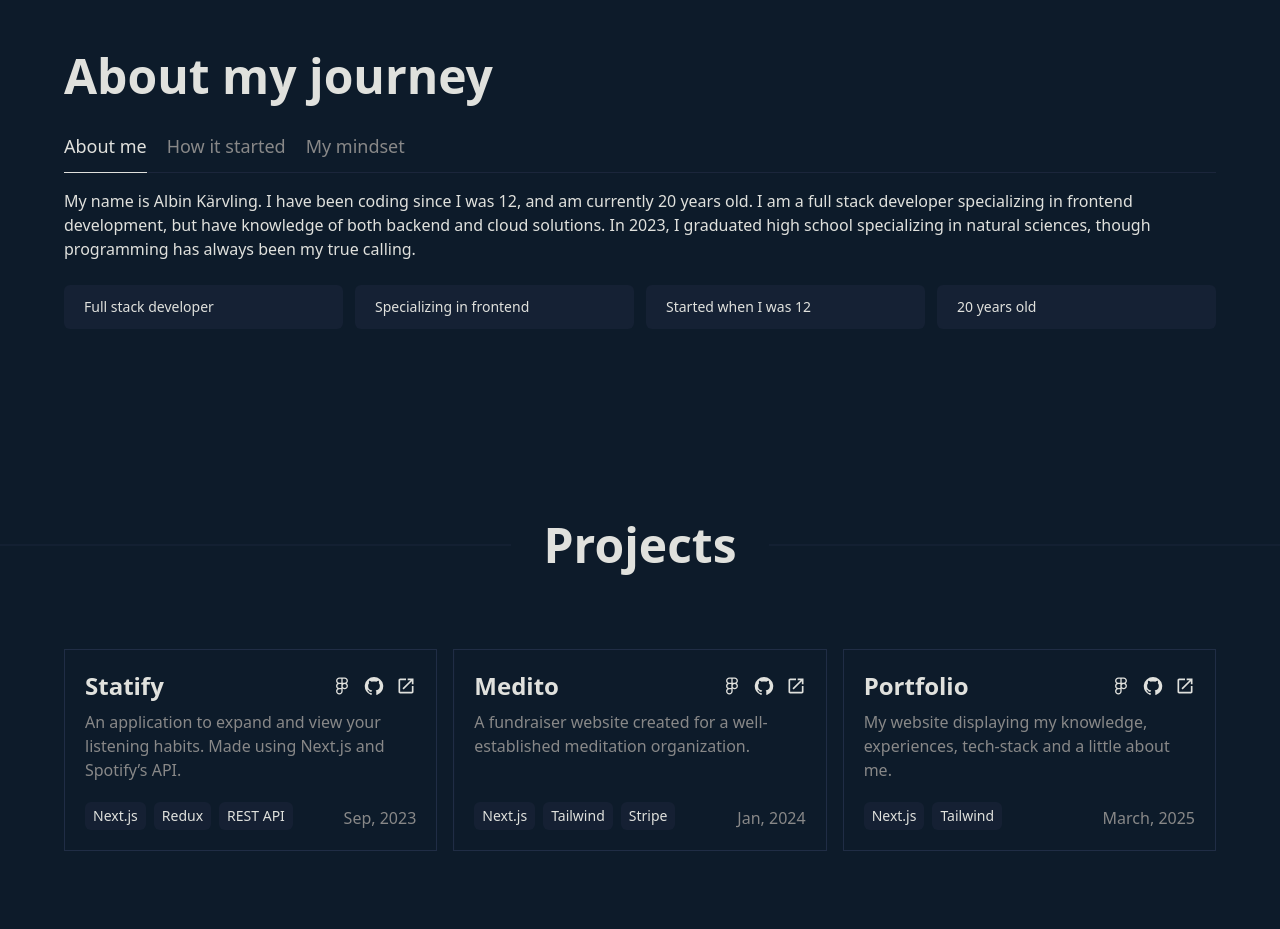
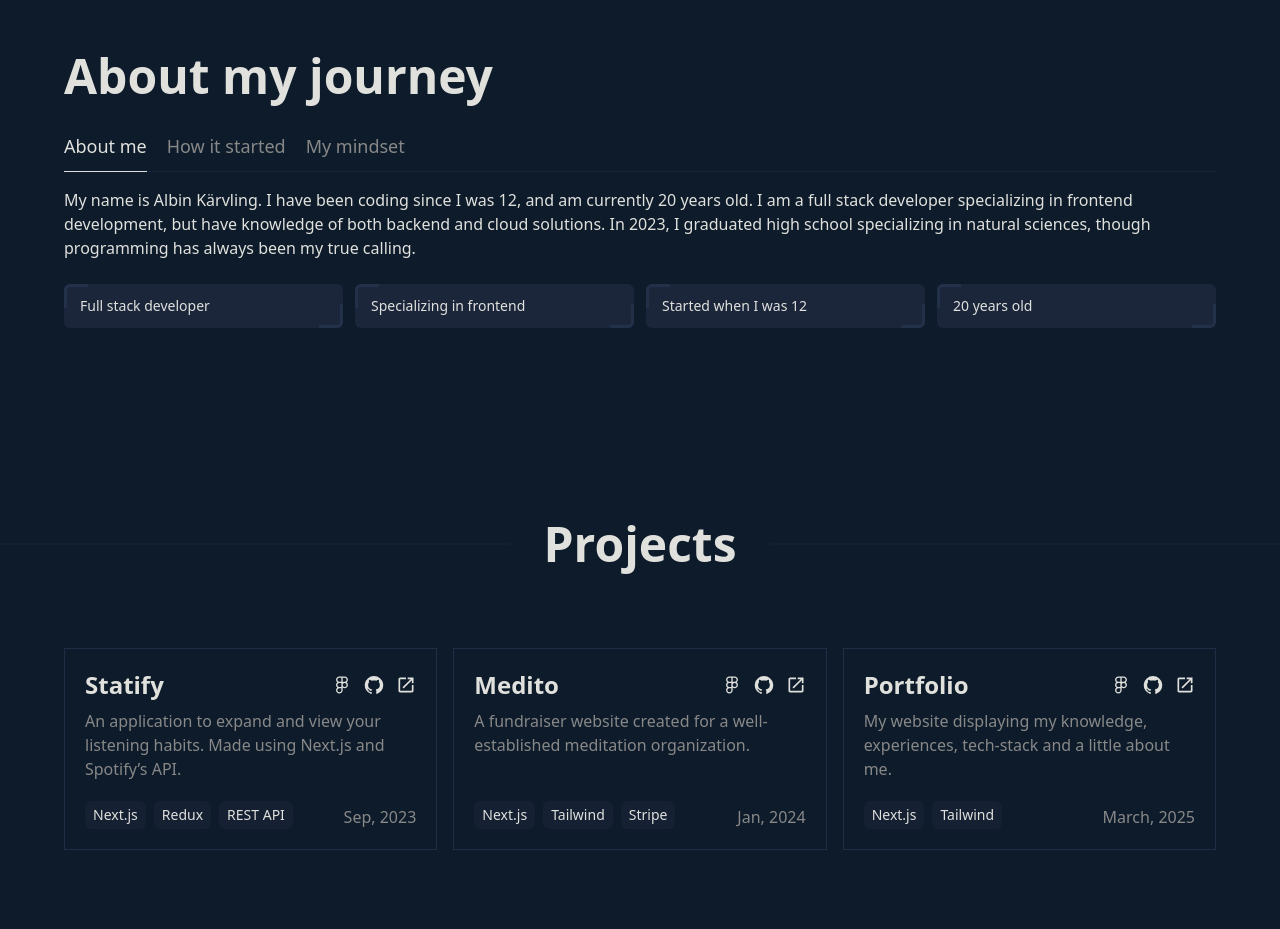
Before and after one commit to albinkarvling/portfolio-new, a Next.js app: page / in a window 1280 px wide. Shown: the part 860-1789 px from the top of the page. Built offline with nearby package versions, Linux system fonts and the light colour scheme.

Commit message:
add animations to about section

```diff
--- a/components/About/About.tsx
+++ b/components/About/About.tsx
@@ -1,7 +1,9 @@
 "use client";
-import {useState} from "react";
+import {useRef, useState} from "react";
 import {SelectableTabs} from "../SelectableTabs";
 import {type SelectableTab} from "../SelectableTabs/SelectableTabs";
+import useAnimateIntoView from "@/hooks/useAnimateIntoView";
+import {AboutActivePanel} from "./AboutActivePanel";
 
 type AboutTabId = "about-me" | "how-it-started" | "my-mindset";
 const ABOUT_TABS: SelectableTab<AboutTabId>[] = [
@@ -54,18 +56,32 @@
         ],
     },
 } as const;
+export type AboutPanel = (typeof ABOUT_PANEL_CONTENTS)[AboutTabId];
 
 export function About() {
     const [currentTab, setCurrentTab] = useState(ABOUT_TABS[0].id);
 
+    const shouldIgnoreDelay = useRef(false);
+    const headerRef = useRef<HTMLHeadingElement>(null);
+
+    const {initialState} = useAnimateIntoView(headerRef);
+
+    const handleTabChange = (tab: AboutTabId) => {
+        setCurrentTab(tab);
+        shouldIgnoreDelay.current = true;
+    };
+
     return (
         <section className="py-28 w-main max-w-main mx-auto" id="about-section">
-            <h2 className="text-5xl font-semibold">About my journey</h2>
+            <h2 style={initialState} className="text-5xl font-semibold" ref={headerRef}>
+                About my journey
+            </h2>
 
             <SelectableTabs
+                parentRef={headerRef}
                 tabs={ABOUT_TABS}
                 selectedTab={currentTab}
-                onSelect={setCurrentTab}
+                onSelect={handleTabChange}
                 className="mt-8"
             />
 
@@ -80,19 +96,11 @@
                         key={tab.id}
                     >
                         {isActivePanel && (
-                            <>
-                                <span>{ABOUT_PANEL_CONTENTS[tab.id].text}</span>
-                                <ul className="mt-6 grid sm:grid-cols-2 lg:grid-cols-4 gap-3">
-                                    {tabPanel.bulletPoints.map((bulletPoint, index) => (
-                                        <li
-                                            className="flex-1 py-3 px-5 font-medium text-sm bg-background-secondary/60 rounded-md"
-                                            key={index}
-                                        >
-                                            {bulletPoint}
-                                        </li>
-                                    ))}
-                                </ul>
-                            </>
+                            <AboutActivePanel
+                                ignoreDelay={shouldIgnoreDelay.current}
+                                tabPanel={tabPanel}
+                                siblingRef={headerRef}
+                            />
                         )}
                     </div>
                 );
--- /dev/null
+++ b/components/About/AboutActivePanel.tsx
@@ -0,0 +1,74 @@
+import {twMerge} from "tailwind-merge";
+import {AboutPanel} from "./About";
+import {createRef, useRef} from "react";
+import useAnimateIntoView from "@/hooks/useAnimateIntoView";
+
+export function AboutActivePanel({
+    tabPanel,
+    siblingRef,
+    ignoreDelay,
+}: {
+    tabPanel: AboutPanel;
+    siblingRef: React.RefObject<HTMLElement | null>;
+    ignoreDelay: boolean;
+}) {
+    const headerRef = useRef<HTMLHeadingElement>(null);
+    const bulletPointRefs = Array.from({length: tabPanel.bulletPoints.length}).map(() =>
+        createRef<HTMLLIElement>(),
+    );
+
+    const BASE_DELAY = ignoreDelay ? 100 : 500;
+    const {initialState} = useAnimateIntoView(headerRef, {
+        delay: BASE_DELAY,
+        siblingRef,
+    });
+    useAnimateIntoView(bulletPointRefs[0], {
+        delay: BASE_DELAY + 200,
+        siblingRef,
+    });
+    useAnimateIntoView(bulletPointRefs[1], {
+        delay: BASE_DELAY + 350,
+        siblingRef,
+    });
+    useAnimateIntoView(bulletPointRefs[2], {
+        delay: BASE_DELAY + 450,
+        siblingRef,
+    });
+    useAnimateIntoView(bulletPointRefs[3], {
+        delay: BASE_DELAY + 600,
+        siblingRef,
+    });
+
+    return (
+        <>
+            <span className="block" style={initialState} ref={headerRef}>
+                {tabPanel.text}
+            </span>
+            <ul className="mt-6 grid sm:grid-cols-2 lg:grid-cols-4 gap-3">
+                {tabPanel.bulletPoints.map((bulletPoint, index) => (
+                    <li
+                        style={initialState}
+                        ref={bulletPointRefs[index]}
+                        className="[--border-width:3px] [--border-size:24px] relative flex-1 py-3 px-4 font-medium text-sm bg-background-secondary rounded-md"
+                        key={index}
+                    >
+                        <span className="relative z-10">{bulletPoint}</span>
+
+                        <div
+                            className={twMerge(
+                                "w-[--border-size] h-[--border-size] absolute top-0 left-0 bg-background-quaternary rounded-tl-md",
+                                "[--border-width:3px] after:w-[calc(100%-var(--border-width))] after:h-[calc(100%-var(--border-width))] after:absolute after:bottom-0 after:right-0 after:bg-background-secondary after:rounded-tl-[calc(0.375rem-0.15rem)]",
+                            )}
+                        />
+                        <div
+                            className={twMerge(
+                                "w-[--border-size] h-[--border-size] absolute right-0 bottom-0 bg-background-quaternary rounded-br-md",
+                                "[--border-width:3px] after:w-[calc(100%-var(--border-width))] after:h-[calc(100%-var(--border-width))] after:absolute after:top-0 after:left-0 after:bg-background-secondary after:rounded-br-[calc(0.375rem-0.15rem)]",
+                            )}
+                        />
+                    </li>
+                ))}
+            </ul>
+        </>
+    );
+}
--- a/components/SelectableTabs/SelectableTabs.tsx
+++ b/components/SelectableTabs/SelectableTabs.tsx
@@ -1,3 +1,4 @@
+import useAnimateIntoView from "@/hooks/useAnimateIntoView";
 import {createRef, useCallback, useEffect, useRef} from "react";
 import {twMerge} from "tailwind-merge";
 
@@ -12,6 +13,7 @@
     tabs: SelectableTab<T>[];
     onSelect: (id: T) => void;
     className?: string;
+    parentRef?: React.RefObject<HTMLElement | null>;
 };
 
 export function SelectableTabs<T extends string>({
@@ -19,10 +21,28 @@
     selectedTab,
     onSelect,
     className,
+    parentRef,
 }: Props<T>) {
     const containerRef = useRef<HTMLUListElement>(null);
     const selectedIndicatorRef = useRef<HTMLSpanElement>(null);
     const tabRefs = tabs.map(() => createRef<HTMLLIElement>());
+
+    const {initialState, isVisible} = useAnimateIntoView(tabRefs[0], {
+        siblingRef: parentRef,
+        delay: 100,
+    });
+    useAnimateIntoView(tabRefs[1], {
+        siblingRef: parentRef,
+        delay: 200,
+    });
+    useAnimateIntoView(tabRefs[2], {
+        siblingRef: parentRef,
+        delay: 250,
+    });
+    useAnimateIntoView(selectedIndicatorRef, {
+        siblingRef: parentRef,
+        delay: 300,
+    });
 
     const getActiveTabIndex = useCallback(
         () => tabs.findIndex((tab) => tab.id === selectedTab) || 0,
@@ -59,11 +79,15 @@
         <div className={twMerge("relative", className)}>
             <ul
                 role="tablist"
-                className="flex gap-5 border-b-[1px] border-b-background-secondary"
+                className={twMerge(
+                    "relative flex gap-5",
+                    "after:absolute after:bottom-0 after:h-[1px] after:bg-background-secondary after:left-0 after:transition-[width] after:duration-1000 after:delay-500",
+                    isVisible ? "after:w-full" : "after:w-0",
+                )}
                 ref={containerRef}
             >
                 {tabs.map((tab, index) => (
-                    <li ref={tabRefs[index]} key={tab.id}>
+                    <li style={initialState} ref={tabRefs[index]} key={tab.id}>
                         <button
                             role="tab"
                             aria-controls={tab.ariaControls}
@@ -79,6 +103,7 @@
                 ))}
             </ul>
             <span
+                style={initialState}
                 className="absolute h-[1px] bottom-0 bg-text-primary transition-[left,width] duration-300 ease-in-out"
                 ref={selectedIndicatorRef}
             />
--- a/hooks/useAnimateIntoView.ts
+++ b/hooks/useAnimateIntoView.ts
@@ -73,7 +73,10 @@
 
                 setTimeout(() => {
                     if (!ref.current) return;
+                    ref.current.style.opacity = "";
                     ref.current.style.transform = "";
+                    ref.current.style.transition = "";
+                    ref.current.style.transitionDelay = "";
                 }, duration + delay);
             }
         };
```
